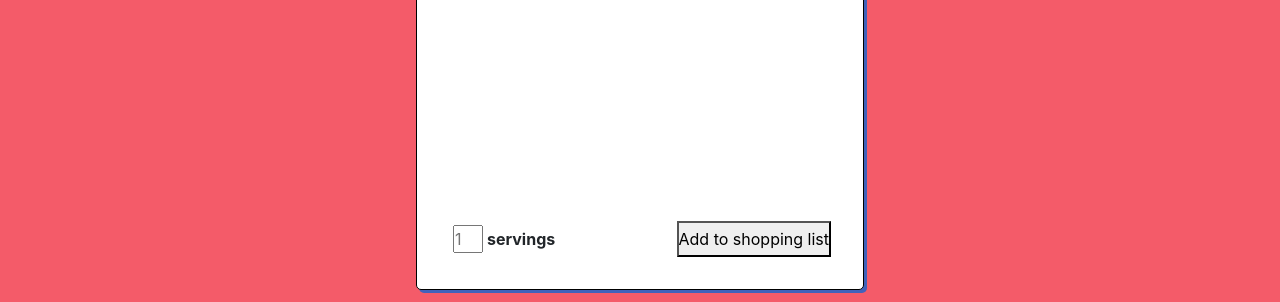
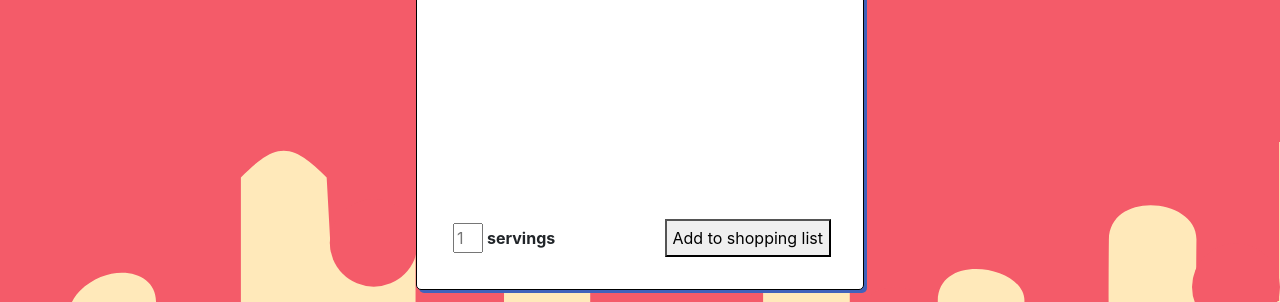
Before and after one commit to fafnirZ/monkeywork, a React (Create React App) app in the folder frontend/: page / in a window 1280 px wide. Both pictures are taken after a click on the button "Shopping list compiler". Shown: the part 350-652 px from the top of the page. Built offline with nearby package versions, Linux system fonts and the light colour scheme; no server answers.

Commit message:
didnt remove your stuff yet willam

```diff
--- a/frontend/src/components/SearchBar/searchBar.js
+++ b/frontend/src/components/SearchBar/searchBar.js
@@ -1,6 +1,6 @@
 import './searchBar.css';
 import React, { onClick, useState } from 'react';
-import Popup from './popup.js';
+import { Popup } from '../Popup/popup.js';
 
 export function SearchBar(props) {
 
@@ -45,9 +45,6 @@ export function SearchBar(props) {
                 </div>
 
             </div>
-            <div>
-                <Popup search={search} popUp={popUp} closePopUp={closePopUp}/>
-            </div>
         </div>
     );
 }
```
